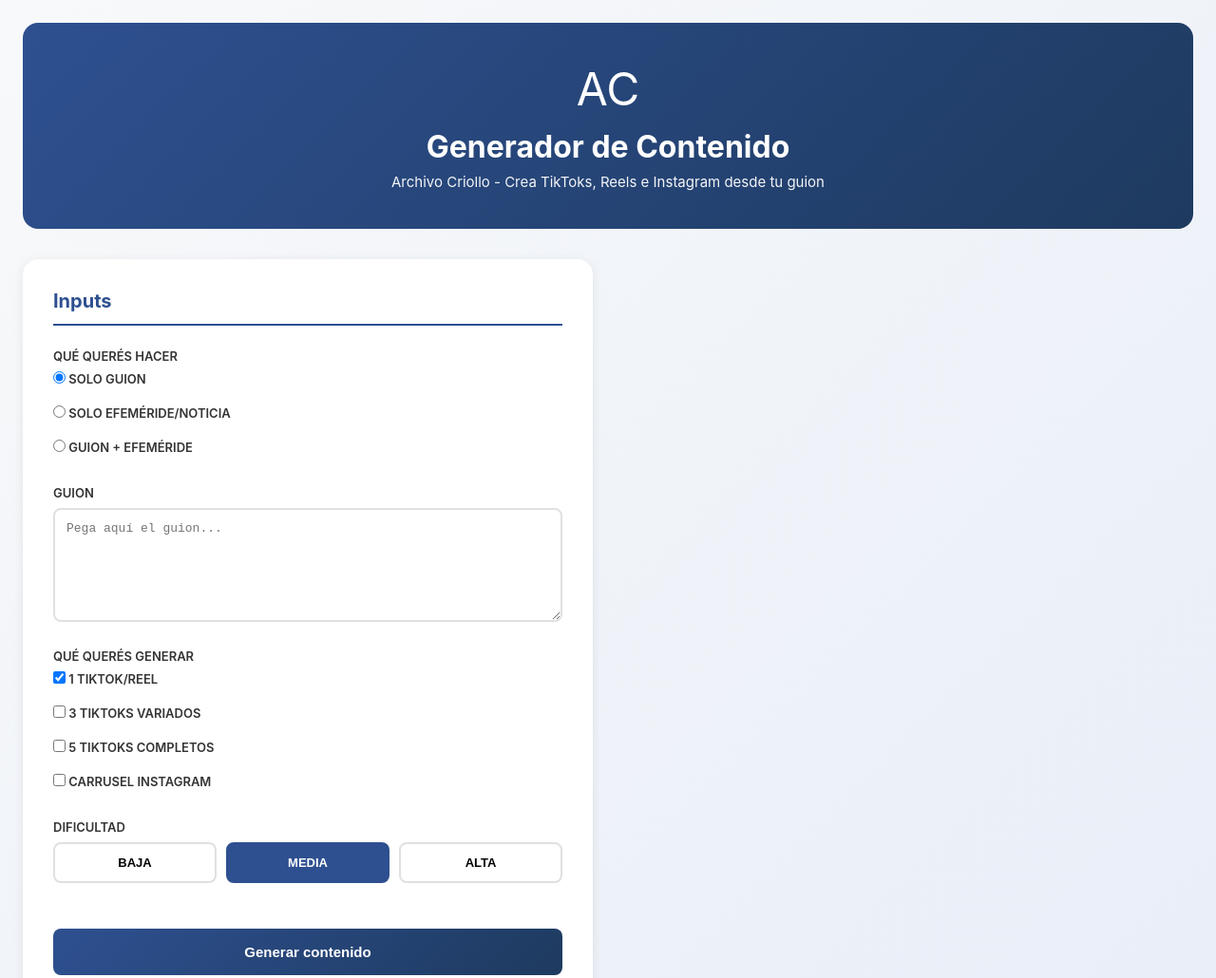
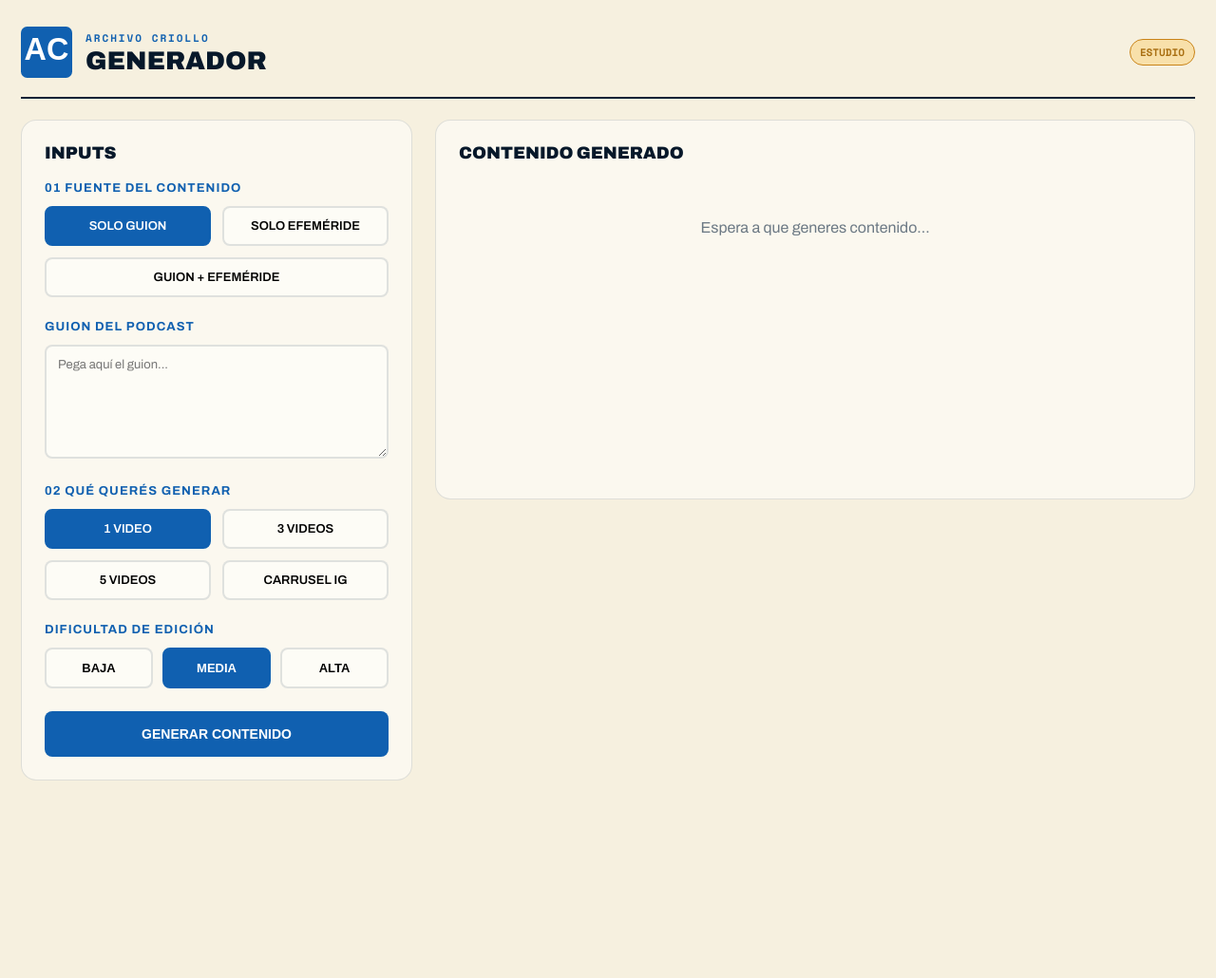
Before and after one commit to nazapazz-ui/archivo-criollo-app, a website: page public/index.html in a window 1280 px wide. Shown: the top 1030 px of the page at 95% size. After the commit the page ends 902 px from the top, so only its background shows below. Drawn offline with nearby package versions, Linux system fonts and the light colour scheme; a web font is replaced by a local one.

Commit message:
New UI design from Claude Design + full integration

```diff
--- a/public/index.html
+++ b/public/index.html
@@ -1,157 +1,202 @@
 <!DOCTYPE html>
 <html lang="es">
 <head>
-    <meta charset="UTF-8">
-    <meta name="viewport" content="width=device-width, initial-scale=1.0">
-    <title>Archivo Criollo - Generador de Contenido</title>
+<meta charset="utf-8">
+<meta name="viewport" content="width=device-width, initial-scale=1">
+<title>Generador de Contenido — Archivo Criollo</title>
+<link rel="preconnect" href="https://fonts.googleapis.com">
+<link rel="preconnect" href="https://fonts.gstatic.com" crossorigin>
+<link href="https://fonts.googleapis.com/css2?family=Archivo:ital,wdth,wght@0,62.5..125,300..900;1,62.5..125,400..700&family=Archivo+Black&family=Piazzolla:ital,opsz,wght@0,8..30,400..800&family=Space+Mono:ital,wght@0,400;0,700&display=swap" rel="stylesheet">
 <style>
-        * { margin: 0; padding: 0; box-sizing: border-box; }
-        body { font-family: -apple-system, BlinkMacSystemFont, "Segoe UI", sans-serif; background: linear-gradient(135deg, #f8f9fa 0%, #e8eef8 100%); color: #1a1a1a; min-height: 100vh; }
-        .container { width: 100%; margin: 0; padding: 24px; }
-        .header { background: linear-gradient(135deg, #2E5090 0%, #1e3a5f 100%); color: white; padding: 40px; border-radius: 16px; margin-bottom: 32px; text-align: center; }
-        .header h1 { font-size: 32px; margin-bottom: 8px; font-weight: 700; }
-        .header p { font-size: 15px; opacity: 0.95; }
-        .main-grid { display: grid; grid-template-columns: 1fr 1fr; gap: 32px; margin-bottom: 32px; }
-        .form-section { background: white; border-radius: 16px; padding: 32px; box-shadow: 0 2px 12px rgba(0,0,0,0.08); }
-        .form-section h2 { color: #2E5090; font-size: 20px; margin-bottom: 24px; padding-bottom: 12px; border-bottom: 2px solid #2E5090; }
-        .form-group { margin-bottom: 24px; }
-        .form-group label { display: block; font-weight: 600; color: #333; margin-bottom: 8px; font-size: 13px; text-transform: uppercase; }
-        .radio-group, .checkbox-group { display: flex; flex-direction: column; gap: 12px; }
-        .radio-option, .checkbox-option { display: flex; align-items: center; padding: 12px; border: 2px solid #e0e0e0; border-radius: 8px; cursor: pointer; }
-        .radio-option:hover, .checkbox-option:hover { background: #f5f5f5; border-color: #2E5090; }
-        textarea, input[type="text"] { width: 100%; padding: 12px; border: 2px solid #e0e0e0; border-radius: 8px; font-size: 13px; }
-        textarea:focus, input:focus { outline: none; border-color: #2E5090; }
-        textarea { min-height: 120px; resize: vertical; }
-        .difficulty-select { display: grid; grid-template-columns: repeat(3, 1fr); gap: 10px; }
-        .difficulty-btn { padding: 12px; border: 2px solid #e0e0e0; background: white; border-radius: 8px; cursor: pointer; font-weight: 600; font-size: 13px; text-transform: uppercase; }
-        .difficulty-btn.active { background: #2E5090; color: white; border-color: #2E5090; }
-        .generate-btn { width: 100%; padding: 16px; background: linear-gradient(135deg, #2E5090 0%, #1e3a5f 100%); color: white; border: none; border-radius: 8px; font-size: 15px; font-weight: 700; cursor: pointer; margin-top: 24px; }
-        #output-content { background: #ffffff !important; padding: 0 !important; }
-        #output-content * { background: transparent !important; }
-        #output-content [style*="background: #2E5090"], #output-content [style*="background-color: #2E5090"],
-        #output-content [style*="background: #000"], #output-content [style*="background-color: #000"],
-        #output-content div[style*="#2E5090"], #output-content div[style*="#000"] { color: white !important; }
-        .output-section { background: #ffffff !important; border-radius: 16px; padding: 32px; box-shadow: 0 2px 12px rgba(0,0,0,0.08); max-height: 90vh; overflow-y: auto; color: #1a1a1a !important; }
-        .hidden { display: none; }
-        .loading { text-align: center; padding: 40px; }
-        .output-content { background: #f9f9f9; padding: 20px; border-radius: 12px; word-wrap: break-word; font-size: 13px; border-left: 4px solid #2E5090; }
-        .video-card { background: transparent; border-bottom: 2px solid #2E5090; padding: 32px 0; margin-bottom: 32px; }
-        .video-card h2 { color: #2E5090; margin-bottom: 16px; font-size: 20px; font-weight: 700; }
-        .video-meta { display: flex; gap: 16px; margin-bottom: 24px; flex-wrap: wrap; font-size: 13px; color: #666; }
-        .meta-item { display: flex; gap: 8px; }
-        .meta-item strong { color: #2E5090; }
-        .hook-box { padding: 16px 0; margin-bottom: 24px; font-size: 15px; color: #333; border-left: 3px solid #FFC107; padding-left: 16px; }
-        .hook-box strong { color: #2E5090; }
-        .script-container { display: grid; grid-template-columns: 1fr 1fr; gap: 32px; margin-bottom: 32px; }
-        .script-column { display: flex; flex-direction: column; gap: 20px; }
-        .script-column h3 { font-size: 13px; font-weight: 600; color: #2E5090; text-transform: uppercase; letter-spacing: 0.5px; padding-bottom: 12px; border-bottom: 1px solid #2E5090; }
-        .script-segment { background: transparent; padding: 16px 0; border-left: 2px solid #2E5090; padding-left: 16px; }
-        .script-segment .timecode { font-size: 12px; font-weight: 600; color: #2E5090; text-transform: uppercase; letter-spacing: 0.5px; margin-bottom: 8px; display: block; }
-        .script-segment .dialog { font-size: 14px; line-height: 1.6; color: #333; font-weight: 500; }
-        .annotation-segment { background: transparent; padding: 16px 0; border-left: 2px solid #FFC107; padding-left: 16px; margin-bottom: 16px; }
-        .annotation-segment .timecode { font-size: 12px; font-weight: 600; color: #FFC107; text-transform: uppercase; letter-spacing: 0.5px; margin-bottom: 8px; display: block; }
-        .annotation-list { font-size: 13px; line-height: 1.6; color: #333; list-style: none; padding: 0; }
-        .annotation-list li { margin-bottom: 8px; padding-left: 16px; position: relative; }
-        .annotation-list li::before { content: '−'; position: absolute; left: 0; color: #FFC107; font-weight: bold; }
-        .instruction-box { background: transparent; padding: 20px 0; border-top: 1px solid #2E5090; margin-top: 24px; font-size: 13px; line-height: 1.6; }
-        .instruction-box h4 { color: #2E5090; margin-bottom: 12px; font-size: 14px; font-weight: 600; }
-        .instruction-box ol { padding-left: 20px; }
-        .instruction-box li { margin-bottom: 8px; color: #333; }
-        .difficulty { display: inline-block; background: transparent; padding: 4px 8px; border-radius: 4px; font-size: 12px; font-weight: 600; color: #2E5090; border: 1px solid #2E5090; }
-        .difficulty.baja { color: #155724; border-color: #155724; }
-        .difficulty.media { color: #856404; border-color: #856404; }
-        .difficulty.alta { color: #721c24; border-color: #721c24; }
+:root{
+  --azul-50:#eef5fc; --azul-100:#d9e9f9; --azul-600:#1060b0; --azul-700:#0f5499; --azul-800:#0c4787;
+  --sol-200:#f8e0aa; --sol-400:#f0bb5a; --sol-500:#e6a128; --sol-600:#c98318; --sol-700:#a96f12;
+  --tinta-900:#07182a; --tinta-800:#0c2236;
+  --pergamino:#f6f0df; --pergamino-2:#efe7cf; --papel:#fbf8ef; --blanco:#fdfcf6;
+  --crema-700:#b8ad72; --neutral-200:#ddd9c6; --neutral-500:#6c7984;
+  --verde:#2f7d57; --verde-soft:#b4d6c4; --bermellon:#c0432b;
+  --hairline:rgba(12,34,54,0.12);
+  --font-display:'Archivo','Archivo Black',system-ui,sans-serif;
+  --font-sans:'Archivo',system-ui,sans-serif;
+  --font-serif:'Piazzolla',Georgia,serif;
+  --font-mono:'Space Mono',ui-monospace,monospace;
+}
+*{box-sizing:border-box;}
+html,body{margin:0;padding:0;}
+body{background:var(--pergamino); color:var(--tinta-800);font-family:var(--font-sans);-webkit-font-smoothing:antialiased;}
+.wrap{max-width:100%;margin:0 auto;padding:20px 22px 80px;}
+.head{display:flex;align-items:center;justify-content:space-between;gap:16px;padding:8px 0 20px;margin-bottom:22px;border-bottom:2px solid var(--tinta-800);}
+.head-l{display:flex;align-items:center;gap:14px;}
+.logo{width:54px;height:54px;object-fit:contain;}
+.brand-kicker{font-family:var(--font-mono);font-size:11px;letter-spacing:.18em;text-transform:uppercase;color:var(--azul-600);font-weight:700;}
+.brand-h1{margin:3px 0 0;font-family:var(--font-display);font-weight:900;font-size:27px;line-height:.98;color:var(--tinta-900);text-transform:uppercase;}
+.beta{font-family:var(--font-mono);font-size:11px;text-transform:uppercase;font-weight:700;padding:5px 10px;border-radius:999px;border:1.5px solid var(--sol-600);color:var(--sol-700);background:var(--sol-200);}
+.layout{display:grid;grid-template-columns:1fr;gap:24px;align-items:start;}
+@media(min-width:920px){.layout{grid-template-columns:minmax(360px,412px) 1fr;}.form-col{position:sticky;top:20px;}}
+.form-col{background:var(--papel);border:1.5px solid var(--hairline);border-radius:16px;padding:24px;}
+.form-title{font-family:var(--font-display);font-weight:900;font-size:18px;margin:0 0 20px;color:var(--tinta-900);text-transform:uppercase;}
+.form-group{margin-bottom:24px;}
+.form-label{display:block;font-size:13px;font-weight:700;text-transform:uppercase;letter-spacing:.08em;color:var(--azul-600);margin-bottom:12px;}
+.radio-group{display:flex;gap:12px;flex-wrap:wrap;}
+.radio-btn,.checkbox-btn{flex:1;min-width:120px;padding:12px;border:2px solid var(--hairline);border-radius:8px;background:var(--blanco);cursor:pointer;font-family:var(--font-sans);font-size:13px;font-weight:600;text-transform:uppercase;transition:all .2s ease;text-align:center;}
+.radio-btn:hover,.checkbox-btn:hover{border-color:var(--azul-600);background:var(--azul-50);}
+.radio-btn.active,.checkbox-btn.active{background:var(--azul-600);color:white;border-color:var(--azul-600);}
+textarea,input[type="text"]{width:100%;padding:12px;border:2px solid var(--hairline);border-radius:8px;font-family:var(--font-sans);font-size:13px;color:var(--tinta-900);background:var(--blanco);}
+textarea:focus,input[type="text"]:focus{outline:none;border-color:var(--azul-600);box-shadow:0 0 0 3px var(--azul-50);}
+textarea{min-height:120px;resize:vertical;}
+.difficulty-select{display:grid;grid-template-columns:repeat(3,1fr);gap:10px;margin-bottom:24px;}
+.diff-btn{padding:12px;border:2px solid var(--hairline);background:var(--blanco);border-radius:8px;cursor:pointer;font-weight:600;font-size:13px;text-transform:uppercase;transition:all .2s;}
+.diff-btn:hover{border-color:var(--azul-600);}
+.diff-btn.active{background:var(--azul-600);color:white;border-color:var(--azul-600);}
+.submit-btn{width:100%;padding:16px;background:var(--azul-600);color:white;border:none;border-radius:8px;font-weight:700;font-size:14px;text-transform:uppercase;cursor:pointer;transition:all .2s;}
+.submit-btn:hover{background:var(--azul-700);}
+.result-col{background:var(--papel);border:1.5px solid var(--hairline);border-radius:16px;padding:24px;min-height:400px;}
+.result-title{font-family:var(--font-display);font-weight:900;font-size:18px;margin:0 0 20px;color:var(--tinta-900);text-transform:uppercase;}
+.result-content{max-height:80vh;overflow-y:auto;}
+.loading{text-align:center;padding:40px 20px;color:var(--neutral-500);}
+.spinner{display:inline-block;width:40px;height:40px;border:3px solid var(--hairline);border-top-color:var(--azul-600);border-radius:50%;animation:spin 1s linear infinite;}
+@keyframes spin{to{transform:rotate(360deg);}}
+.hidden{display:none;}
+#output-content{background:transparent;}
+#output-content *{background:transparent !important;}
 </style>
 </head>
 <body>
-    <div class="container">
-        <div class="header">
-            <div style="font-size: 48px; margin-bottom: 12px;">AC</div>
-            <h1>Generador de Contenido</h1>
-            <p>Archivo Criollo - Crea TikToks, Reels e Instagram desde tu guion</p>
+<div class="wrap">
+  <div class="head">
+    <div class="head-l">
+      <svg class="logo" viewBox="0 0 100 100" xmlns="http://www.w3.org/2000/svg">
+        <rect width="100" height="100" fill="#1060b0" rx="12"/>
+        <text x="50" y="65" font-size="60" font-weight="900" text-anchor="middle" fill="white" font-family="Arial">AC</text>
+      </svg>
+      <div>
+        <div class="brand-kicker">Archivo Criollo</div>
+        <h1 class="brand-h1">Generador</h1>
+      </div>
+    </div>
+    <div class="beta">Estudio</div>
   </div>
 
-        <div class="main-grid">
-            <div class="form-section">
-                <h2>Inputs</h2>
+  <div class="layout">
+    <!-- FORM -->
+    <div class="form-col">
+      <h2 class="form-title">Inputs</h2>
+
       <div class="form-group">
-                    <label>Qué querés hacer</label>
+        <label class="form-label">01 Fuente del contenido</label>
         <div class="radio-group">
-                        <label><input type="radio" name="option" value="guion" checked> Solo guion</label>
-                        <label><input type="radio" name="option" value="efemeride"> Solo efeméride/noticia</label>
-                        <label><input type="radio" name="option" value="mixto"> Guion + efeméride</label>
+          <button class="radio-btn active" data-option="guion">Solo guion</button>
+          <button class="radio-btn" data-option="efemeride">Solo efeméride</button>
+          <button class="radio-btn" data-option="mixto">Guion + efeméride</button>
         </div>
       </div>
+
       <div class="form-group" id="guion-field">
-                    <label>Guion</label>
+        <label class="form-label">Guion del podcast</label>
         <textarea id="guion" placeholder="Pega aquí el guion..."></textarea>
       </div>
+
       <div class="form-group hidden" id="efemeride-field">
-                    <label>Efeméride o noticia</label>
-                    <input type="text" id="efemeride" placeholder="Ej: Murió el Indio Solari...">
+        <label class="form-label">Efeméride o noticia</label>
+        <input type="text" id="efemeride" placeholder="Ej: Muerte de Perón, Invasión de Malvinas...">
       </div>
+
       <div class="form-group">
-                    <label>Qué querés generar</label>
-                    <div class="checkbox-group">
-                        <label><input type="checkbox" name="generate" value="1video" checked> 1 TikTok/Reel</label>
-                        <label><input type="checkbox" name="generate" value="3"> 3 TikToks variados</label>
-                        <label><input type="checkbox" name="generate" value="5"> 5 TikToks completos</label>
-                        <label><input type="checkbox" name="generate" value="carrusel"> Carrusel Instagram</label>
+        <label class="form-label">02 Qué querés generar</label>
+        <div class="radio-group">
+          <button class="checkbox-btn active" data-generate="1video">1 video</button>
+          <button class="checkbox-btn" data-generate="3">3 videos</button>
+          <button class="checkbox-btn" data-generate="5">5 videos</button>
+          <button class="checkbox-btn" data-generate="carrusel">Carrusel IG</button>
         </div>
       </div>
+
       <div class="form-group">
-                    <label>Dificultad</label>
+        <label class="form-label">Dificultad de edición</label>
         <div class="difficulty-select">
-                        <button class="difficulty-btn" data-difficulty="baja">Baja</button>
-                        <button class="difficulty-btn active" data-difficulty="media">Media</button>
-                        <button class="difficulty-btn" data-difficulty="alta">Alta</button>
+          <button class="diff-btn" data-difficulty="baja">Baja</button>
+          <button class="diff-btn active" data-difficulty="media">Media</button>
+          <button class="diff-btn" data-difficulty="alta">Alta</button>
         </div>
       </div>
-                <button class="generate-btn" onclick="generateContent()">Generar contenido</button>
+
+      <button class="submit-btn" onclick="generateContent()">Generar contenido</button>
     </div>
 
-            <div class="output-section" id="output" style="display: none;">
-                <h2>Contenido Generado</h2>
-                <div id="output-content"></div>
+    <!-- RESULT -->
+    <div class="result-col">
+      <h2 class="result-title">Contenido Generado</h2>
+      <div id="result-content" class="result-content">
+        <div class="loading">Espera a que generes contenido...</div>
+      </div>
     </div>
   </div>
 </div>
 
 <script>
+let selectedOption = 'guion';
+let selectedGenerate = '1video';
 let selectedDifficulty = 'media';
-        document.querySelectorAll('input[name="option"]').forEach(r => {
-            r.addEventListener('change', (e) => {
-                document.getElementById('guion-field').classList.toggle('hidden', e.target.value === 'efemeride');
-                document.getElementById('efemeride-field').classList.toggle('hidden', e.target.value === 'guion');
+
+// Option buttons
+document.querySelectorAll('[data-option]').forEach(btn => {
+  btn.addEventListener('click', (e) => {
+    document.querySelectorAll('[data-option]').forEach(b => b.classList.remove('active'));
+    e.target.classList.add('active');
+    selectedOption = e.target.dataset.option;
+
+    document.getElementById('guion-field').classList.toggle('hidden', selectedOption !== 'guion' && selectedOption !== 'mixto');
+    document.getElementById('efemeride-field').classList.toggle('hidden', selectedOption !== 'efemeride' && selectedOption !== 'mixto');
   });
 });
-        document.querySelectorAll('.difficulty-btn').forEach(btn => {
+
+// Generate buttons
+document.querySelectorAll('[data-generate]').forEach(btn => {
   btn.addEventListener('click', (e) => {
-                document.querySelectorAll('.difficulty-btn').forEach(b => b.classList.remove('active'));
+    document.querySelectorAll('[data-generate]').forEach(b => b.classList.remove('active'));
+    e.target.classList.add('active');
+    selectedGenerate = e.target.dataset.generate;
+  });
+});
+
+// Difficulty buttons
+document.querySelectorAll('[data-difficulty]').forEach(btn => {
+  btn.addEventListener('click', (e) => {
+    document.querySelectorAll('[data-difficulty]').forEach(b => b.classList.remove('active'));
     e.target.classList.add('active');
     selectedDifficulty = e.target.dataset.difficulty;
   });
 });
+
 async function generateContent() {
   const guion = document.getElementById('guion').value.trim();
   const efemeride = document.getElementById('efemeride').value.trim();
-            if (!guion && !efemeride) { alert('Pegá un guion o efeméride'); return; }
-            const tipo = document.querySelector('input[name="option"]:checked').value;
-            const generar = Array.from(document.querySelectorAll('input[name="generate"]:checked')).map(x => x.value);
-            if (generar.length === 0) { alert('Elegí qué generar'); return; }
-            const output = document.getElementById('output');
-            output.style.display = 'block';
-            document.getElementById('output-content').innerHTML = '<div class="loading">Generando...</div>';
+
+  if (!guion && !efemeride) {
+    alert('Pegá un guion o efeméride');
+    return;
+  }
+
+  const resultContent = document.getElementById('result-content');
+  resultContent.innerHTML = '<div class="loading"><div class="spinner"></div><p>Generando contenido...</p></div>';
+
   try {
     const res = await fetch('/api/generate', {
       method: 'POST',
       headers: { 'Content-Type': 'application/json' },
-                    body: JSON.stringify({ guion, efemeride, tipo, generar: generar.join(', '), dificultad: selectedDifficulty })
+      body: JSON.stringify({
+        guion,
+        efemeride,
+        tipo: selectedOption,
+        generar: selectedGenerate,
+        dificultad: selectedDifficulty
+      })
     });
+
     const data = await res.json();
-                document.getElementById('output-content').innerHTML = data.content || `<div class="info-box">Error: ${data.error}</div>`;
+    resultContent.innerHTML = data.content || `<div style="color:red;">Error: ${data.error}</div>`;
   } catch (e) {
-                document.getElementById('output-content').innerHTML = `<div>Error: ${e.message}</div>`;
+    resultContent.innerHTML = `<div style="color:red;">Error: ${e.message}</div>`;
   }
 }
 </script>
```
Lines whose indentation alone changed are shown as unchanged.
